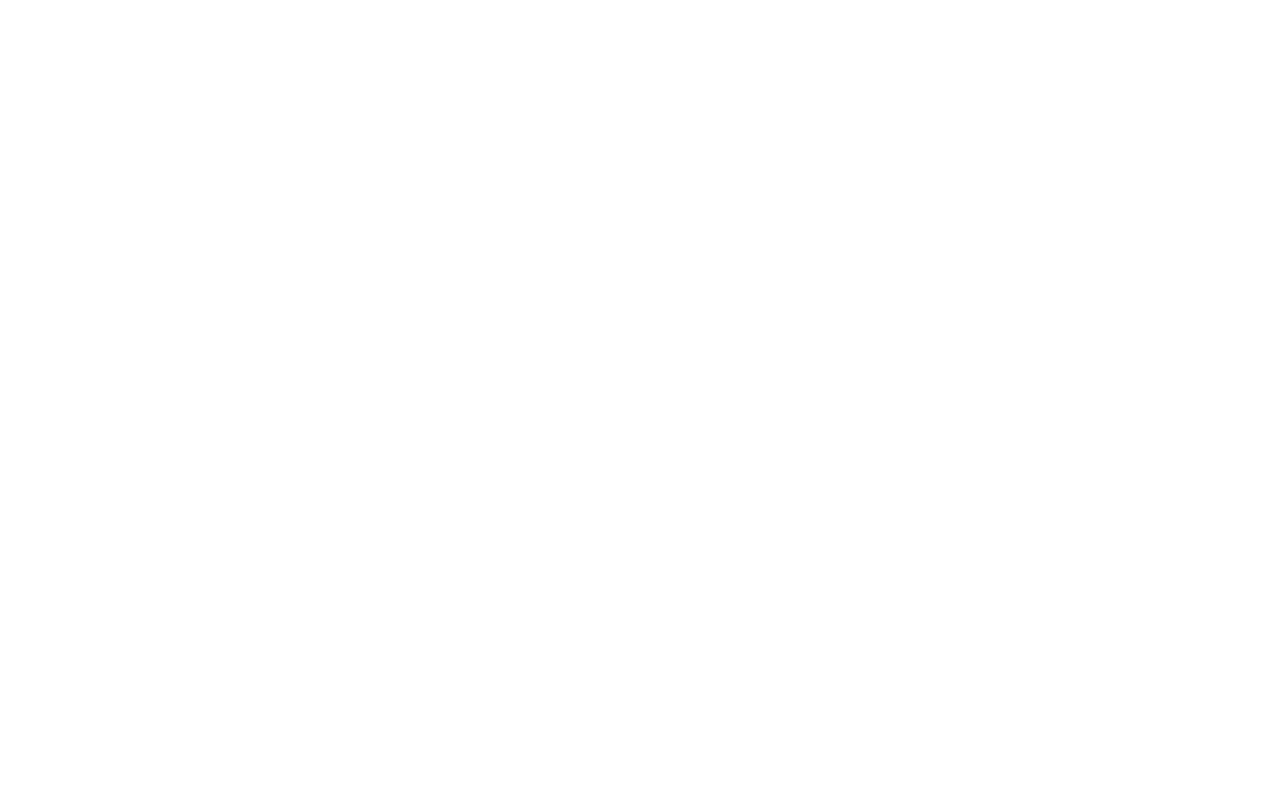
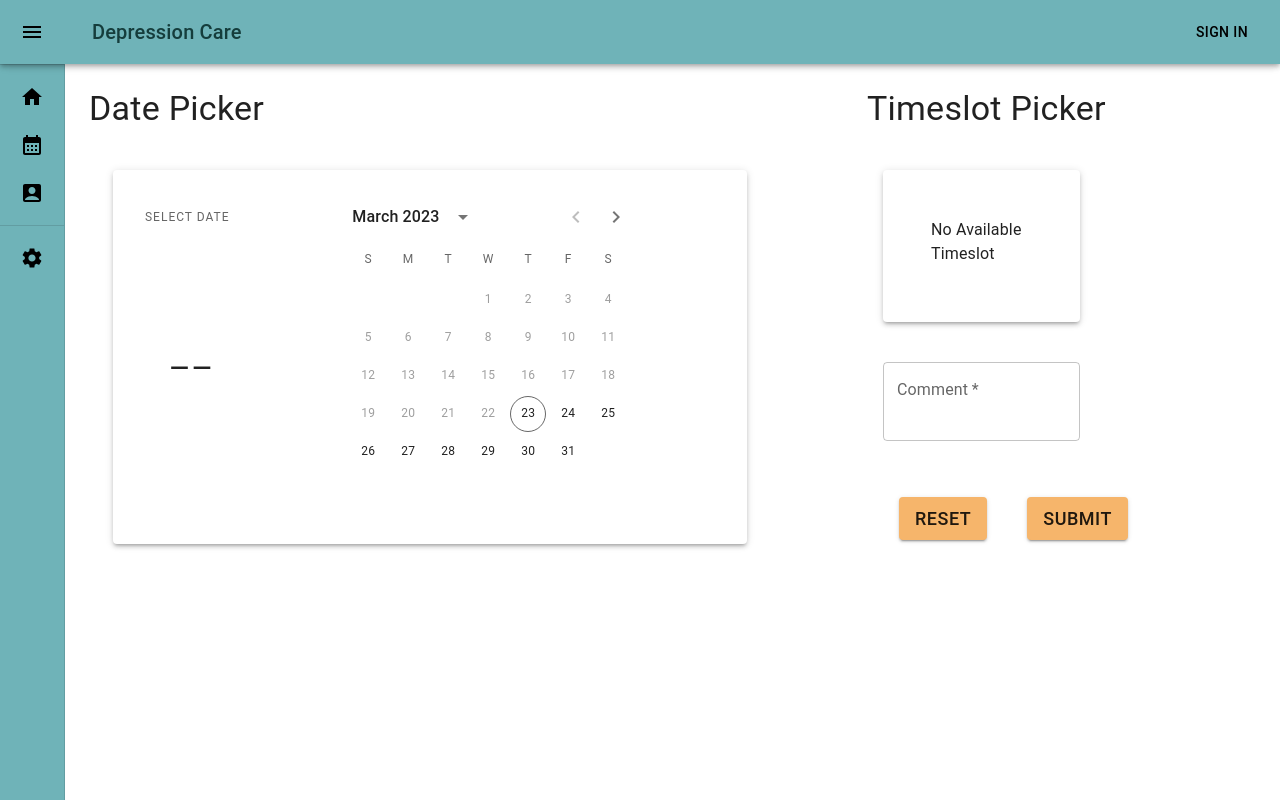
Before and after one commit to wizapp-link/medical-platform-frontend, a React (Create React App) app: page /doctor/modify_appointment in a window 1280 px wide. Before the commit this address had no page. Built offline with nearby package versions, Linux system fonts and the light colour scheme.

Commit message:
add DoctorModifyAppointmentScreen.tsx

```diff
--- a/src/App.tsx
+++ b/src/App.tsx
@@ -32,6 +32,7 @@ import ManagerDashboardScreen from './screens/ManagerDashboardScreen';
 import ManagerProfileScreen from './screens/ManagerProfileScreen';
 import ManagerSettingsScreen from './screens/ManagerSettingsScreen';
 import CounselorModifyAppointmentScreen from './screens/CounselorModifyAppointmentScreen';
+import DoctorModifyAppointmentScreen from "./screens/DoctorModifyAppointmentScreen";
 
 
 const patientTheme = createTheme({
@@ -79,6 +80,7 @@ function App() {
 						<Route path="appointments" element={<DoctorAppointmentScreen />} />
 						<Route path="profile" element={<DoctorProfileScreen />} />
 						<Route path="settings" element={<DoctorSettingsScreen />} />
+						<Route path="modify_appointment" element={<DoctorModifyAppointmentScreen />} />
 					</Route>
 
 
--- a/src/screens/DoctorDashboardScreen.tsx
+++ b/src/screens/DoctorDashboardScreen.tsx
@@ -31,11 +31,13 @@ import { useEffect, useState } from "react";
 import { Patient } from "../types/PatientDataType";
 import { roleToPosition } from "../constants/PositionRoleMap";
 import { ansList, questions } from "./PatientAssessmentScreen";
+import { selectAppointment, setPatient } from "../features/appointment/appointmentSlice";
 
 export default function DoctorDashboardScreen(props: any) {
   const doctor = useSelector((state: RootState) => state.doctor);
   const { userInfo } = useAppSelector(selectUserLogIn);
   const { patients } = useAppSelector(selectDoctor);
+  const appointment = useAppSelector(selectAppointment);
 
   const [open, setOpen] = useState(false);
   const [selectedPatient, setSelectedPatient] = useState<Patient | null>(null);
@@ -66,8 +68,14 @@ export default function DoctorDashboardScreen(props: any) {
     navigate(`/doctor/appointments`);
   };
   const handleAccept = (patient: Patient) => {
-    if(userInfo)
-      dispatch(updatePatientStatus(patient.email, "SELF_ASSIGN", "", userInfo?.token, position));
+    if(userInfo){
+      // dispatch(updatePatientStatus(patient.email, "SELF_ASSIGN", "", userInfo?.token, position));
+      dispatch(setPatient(patient))
+      setTimeout(() => {
+        navigate("/doctor/modify_appointment");
+      }, 2000);
+    }
+
   };
 
   const handleReject = () => {
--- /dev/null
+++ b/src/screens/DoctorModifyAppointmentScreen.tsx
@@ -0,0 +1,241 @@
+import {
+	Avatar,
+	Box,
+	Button,
+	Card,
+	CardActions,
+	CardContent,
+	Dialog,
+	DialogActions,
+	DialogContent,
+	DialogContentText,
+	DialogTitle,
+	FormControl,
+	FormControlLabel,
+	Grid,
+	Paper,
+	Radio,
+	RadioGroup,
+	Stack,
+	TextField,
+	Typography,
+} from "@mui/material";
+import { LocalizationProvider, StaticDatePicker } from "@mui/x-date-pickers";
+import { AdapterDayjs } from "@mui/x-date-pickers/AdapterDayjs";
+import dayjs from "dayjs";
+import React, { useState } from "react";
+import { useAppDispatch, useAppSelector } from "../app/hooks";
+import SelfAssessmentForm from "../components/SelfAssessmentForm";
+import timeslots from "../constants/Timeslots";
+import { getTimeslot, selectAppointment, setAppointmentDateTime } from "../features/appointment/appointmentSlice";
+import { selectUserLogIn } from "../features/auth/userLogInSlice";
+
+export default function DoctorModifyAppointmentScreen() {
+
+	const [date, setDate] = useState<string | null>(null);
+	// timestamp value
+	const [value, setValue] = useState("");
+
+	const dispatch = useAppDispatch();
+	const { userInfo } = useAppSelector(selectUserLogIn);
+	const appointment = useAppSelector(selectAppointment);
+
+	const handleChange = (event: React.ChangeEvent<HTMLInputElement>) => {
+		setValue((event.target as HTMLInputElement).value);
+	};
+
+	const [open, setOpen] = React.useState(false);
+
+	const handleClickOpen = () => {
+		setOpen(true);
+	};
+
+	const handleClose = () => {
+		setOpen(false);
+	};
+
+	const [comment, setComment] = React.useState("");
+
+	const handleCommentChange = (event: React.ChangeEvent<HTMLInputElement>) => {
+		setComment(event.target.value);
+	};
+
+	const handleSubmit = (event: React.MouseEvent) => {
+		event.preventDefault();
+		if (userInfo && date) {
+			dispatch(setAppointmentDateTime(userInfo?.userData, appointment.patient, date, value));
+		}
+	};
+
+	const handleReset = () => {
+		setDate(null);
+		setValue("");
+		setComment("");
+	}
+
+	const handleDateChange = (dateStr: string | null) => {
+		setDate(dateStr);
+		const formattedDate = dayjs(dateStr).format("YYYY-MM-DD");
+		console.log(`new date ${formattedDate}`);
+		if (userInfo) {
+			dispatch(getTimeslot(userInfo.userData, formattedDate));
+		}
+	}
+
+	return (
+		<Box>
+			<Grid id="main-grid" container direction="column" spacing={3}>
+				<Grid item container id="date-timeslot-picker-grid">
+					<Grid
+						item
+						container
+						direction="column"
+						id="date-picker"
+						spacing={2}
+						md={12}
+						lg={8}
+					>
+						<Grid item>
+							<Typography variant="h4">Date Picker</Typography>
+						</Grid>
+						<Card
+							sx={{
+								marginTop: 5,
+								marginRight: 15,
+								marginLeft: 5,
+								boxShadow: 3,
+							}}
+						>
+							<CardContent>
+								<Grid item>
+									<LocalizationProvider dateAdapter={AdapterDayjs}>
+										<StaticDatePicker
+											orientation="landscape"
+											disablePast
+											slotProps={{
+												actionBar: {
+													actions: undefined,
+												},
+											}}
+											value={date}
+											onChange={handleDateChange}
+										/>
+									</LocalizationProvider>
+								</Grid>
+							</CardContent>
+						</Card>
+					</Grid>
+					<Grid
+						item
+						container
+						direction="column"
+						spacing={2}
+						id="timeslot-picker"
+						lg={4}
+						md={12}
+					>
+						<Grid item>
+							<Typography variant="h4">Timeslot Picker</Typography>
+						</Grid>
+						<Card
+							sx={{
+								marginTop: 5,
+								marginRight: 22,
+								marginLeft: 4,
+								boxShadow: 3,
+								padding: 4,
+							}}
+						>
+							<CardContent>
+								<Grid item>
+									<FormControl>
+										<RadioGroup
+											aria-labelledby="demo-controlled-radio-buttons-group"
+											name="controlled-radio-buttons-group"
+											value={value}
+											onChange={handleChange}
+											row
+										>
+											{appointment.timeslot.length === 0 &&
+												<Typography>No Available Timeslot</Typography>}
+											{appointment.timeslot.map((entry) => (
+												<FormControlLabel
+													sx={{ width: "9rem" }}
+													key={entry}
+													value={entry}
+													control={<Radio />}
+													label={entry}
+												/>
+											))}
+										</RadioGroup>
+									</FormControl>
+								</Grid>
+							</CardContent>
+						</Card>
+						<Box sx={{ marginTop: 5 }}>
+							<Box display="flex" marginRight="11rem" marginLeft="2rem">
+								<TextField
+									id="outlined-multiline-flexible"
+									label="Comment"
+									placeholder="Please enter your comment..."
+									required
+									multiline
+									maxRows={6}
+									value={comment}
+									onChange={handleCommentChange}
+									sx={{ flexGrow: 1 }}
+								/>
+							</Box>
+
+							<Stack
+								direction={"row"}
+								sx={{ justifyContent: "space-around", marginTop: 7 }}
+								width={"100%"}
+							>
+
+								<Box display="flex">
+									<Button variant="contained" color="secondary" sx={{ marginLeft: "1rem", marginRight: 3, fontSize: 18 }} onClick={handleReset}>
+										RESET
+									</Button>
+									<Button variant="contained" color="secondary" sx={{ marginLeft: "1rem", fontSize: 18, marginRight: 12 }} onClick={handleSubmit}>
+										SUBMIT
+									</Button>
+								</Box>
+							</Stack>
+						</Box>
+					</Grid>
+				</Grid>
+			</Grid>
+			{/* <Dialog open={open} onClose={handleClose}>
+				<DialogTitle>Finish with a comment</DialogTitle>
+				<DialogContent>
+					<DialogContentText>
+						Leave a comment for the appointment with patient.
+					</DialogContentText>
+					<Box
+						sx={{
+							display: "flex",
+							flexDirection: "column",
+							width: "fit-content",
+						}}
+					>
+						<TextField
+							id="outlined-multiline-flexible"
+							label="Comment"
+							placeholder="Please enter your comment..."
+							required
+							multiline
+							maxRows={6}
+							value={comment}
+							onChange={handleCommentChange}
+						/>
+					</Box>
+				</DialogContent>
+				<DialogActions>
+					<Button onClick={handleClose}>Close</Button>
+					<Button onClick={handleSubmit}>Submit</Button>
+				</DialogActions>
+			</Dialog> */}
+		</Box>
+	);
+}
```
